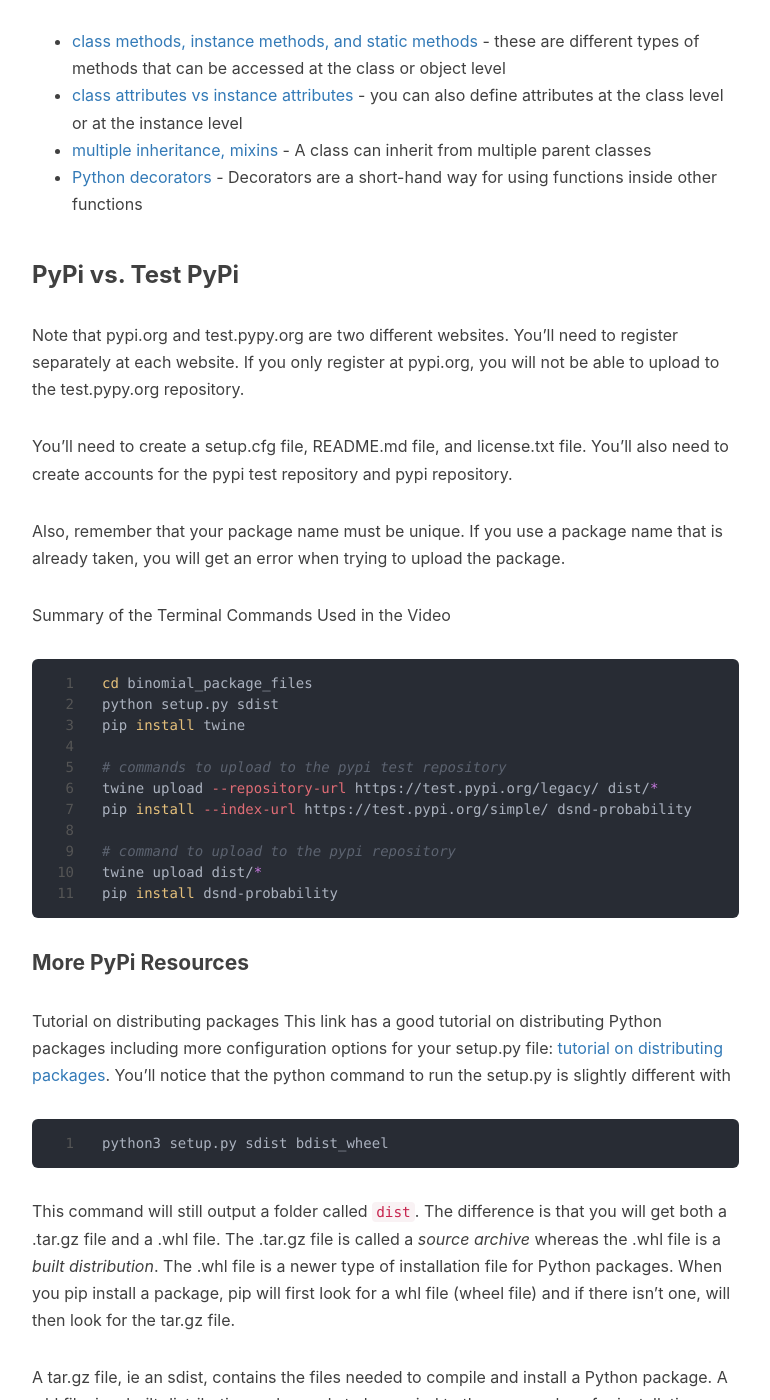
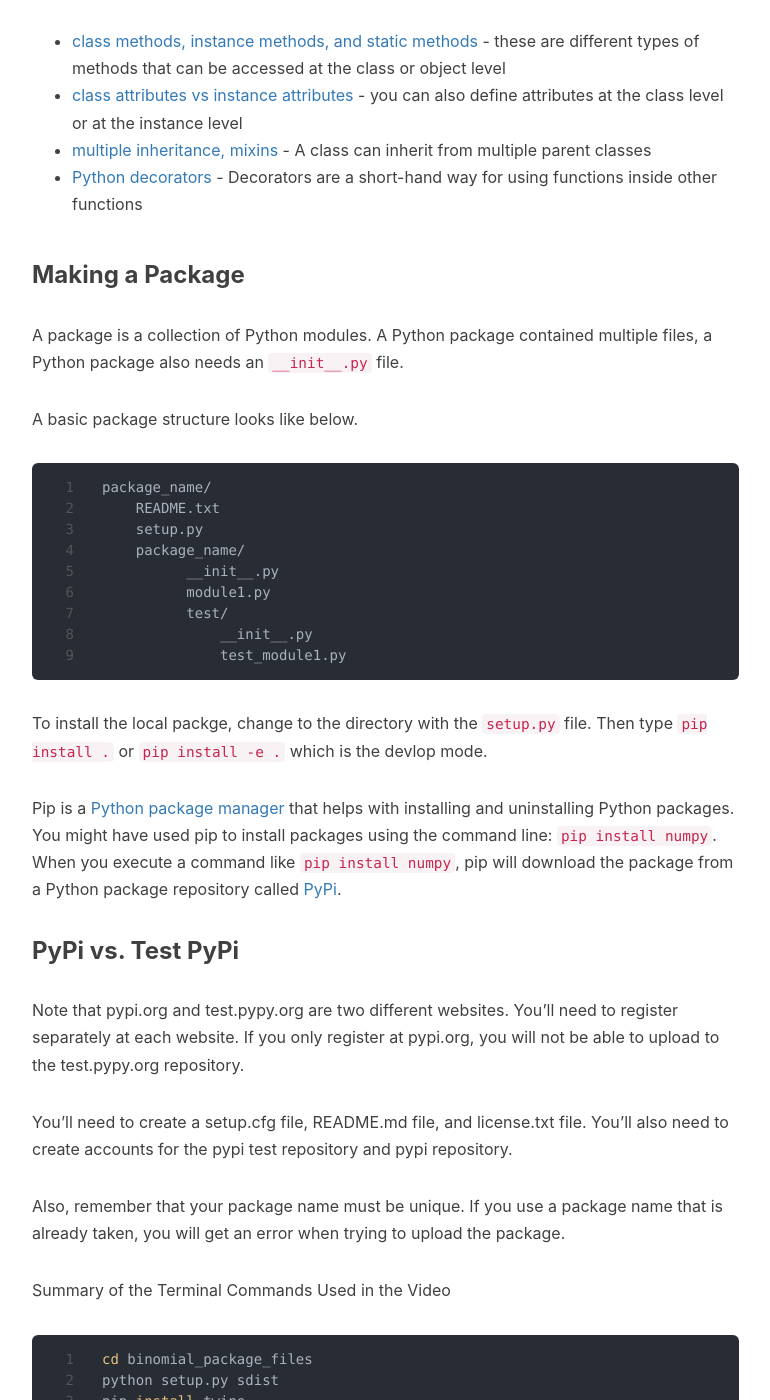
Before and after one commit to q15928/q15928.github.io, a Jekyll site: the page built from _posts/2020-05-24-udacity-aws-ml-course.md, in a window 1280 px wide and 1400 px high, scrolled down 1872 px. Shown: the whole window, without its empty margins (233-1003 px from the left). Built offline with Jekyll 4.4.1, drawn with Linux system fonts in a browser that asks for light colours; nearby versions of some CDN libraries; comment, search, counter and statistics services are not loaded; some of the changed text lies outside the part shown.

Commit message:
Updated posts

````diff
--- a/_posts/2020-05-24-udacity-aws-ml-course.md
+++ b/_posts/2020-05-24-udacity-aws-ml-course.md
@@ -42,6 +42,25 @@ Here is a list of resources for advanced Python object-oriented programming topi
 - [multiple inheritance, mixins](https://easyaspython.com/mixins-for-fun-and-profit-cb9962760556) - A class can inherit from multiple parent classes
 - [Python decorators](https://realpython.com/primer-on-python-decorators/) - Decorators are a short-hand way for using functions inside other functions
 
+### Making a Package
+A package is a collection of Python modules. A Python package contained multiple files, a Python package also needs an `__init__.py` file.
+
+A basic package structure looks like below.
+```
+package_name/
+    README.txt
+    setup.py
+    package_name/
+          __init__.py
+          module1.py
+          test/
+              __init__.py
+              test_module1.py
+```
+To install the local packge, change to the directory with the `setup.py` file. Then type `pip install .` or `pip install -e .` which is the devlop mode.
+
+Pip is a [Python package manager](https://pip.pypa.io/en/stable/) that helps with installing and uninstalling Python packages. You might have used pip to install packages using the command line: `pip install numpy`. When you execute a command like `pip install numpy`, pip will download the package from a Python package repository called [PyPi](https://pypi.org/).
+
 ### PyPi vs. Test PyPi
 Note that pypi.org and test.pypy.org are two different websites. You'll need to register separately at each website. If you only register at pypi.org, you will not be able to upload to the test.pypy.org repository.
 
@@ -84,3 +103,4 @@ Other than this command, the rest of the steps for uploading to PyPi are the sam
 - [Contributing to a Github Project](https://github.com/MarcDiethelm/contributing/blob/master/README.md)
 - [Overview of PyPi](https://docs.python.org/3/distutils/packageindex.html)
 - [MIT License](https://opensource.org/licenses/MIT)
+- [Making a Python Package](https://python-packaging-tutorial.readthedocs.io/en/latest/setup_py.html)
````
Also changed, not shown: _posts/2020-04-22-headache-history.md (+3 -0 lines), _posts/2020-05-30-udacity-aws-ml-course.md (+3 -2 lines), _posts/2020-06-27-aws-kinesis.md (+2 -1 lines).
